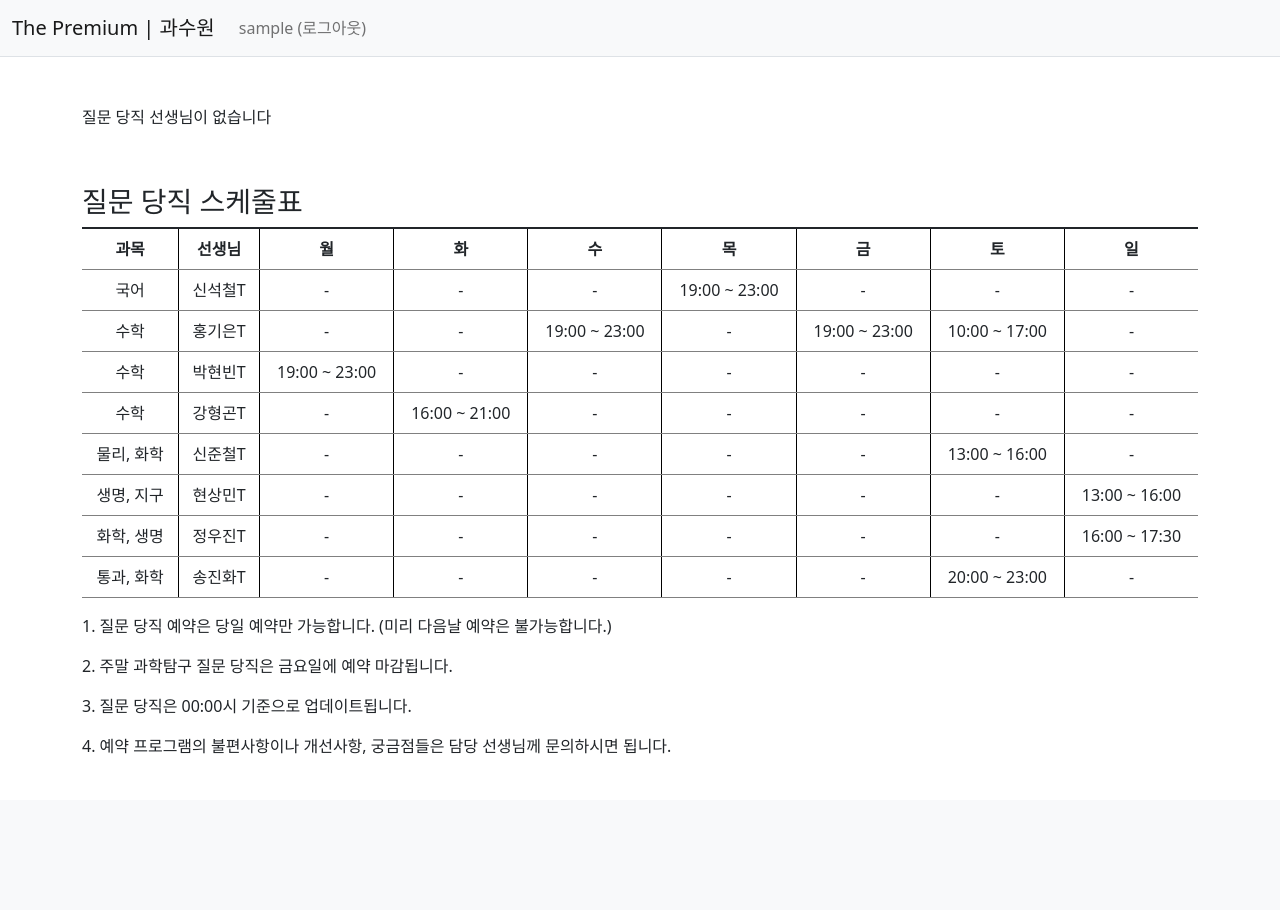
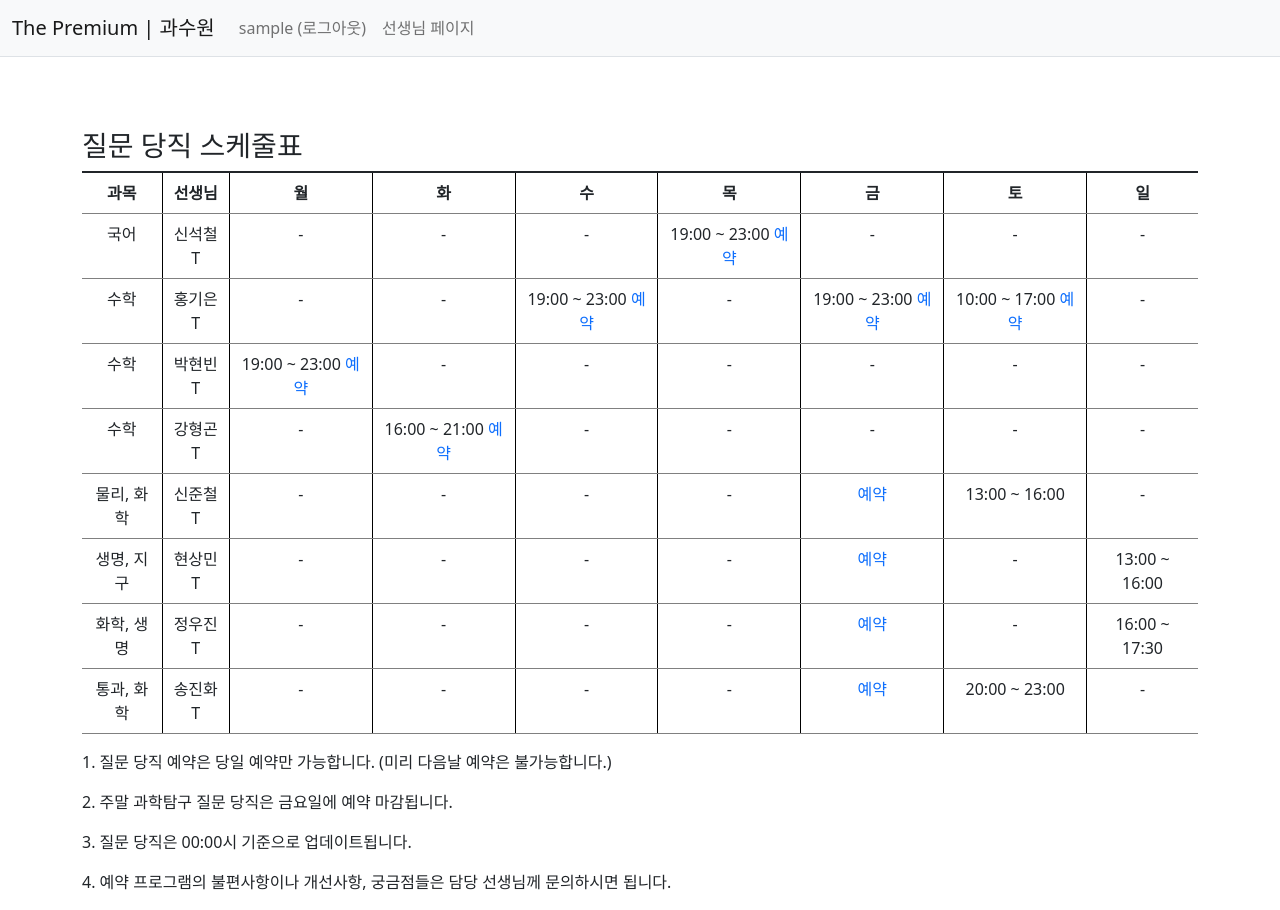
Before and after one commit to jyoooonh/thepremiumgsw, a Django app: page /qna/ in a window 1280 px wide. Before the commit the page ends 754 px from the top, so only its background shows below. Run offline with Django 4.2, Linux system fonts and the light colour scheme; the visitor is signed in with stand-in values (Sample User, id 1); data that the repository does not hold is empty; some libraries are stand-ins or nearby versions.

Commit message:
feat/update 1차 수정

```diff
--- a/templates/navbar.html
+++ b/templates/navbar.html
@@ -26,6 +26,11 @@
                     <a class="nav-link" href="{% url 'common:signup' %}">회원가입</a>
                     {% endif %}
                 </li>
+                <li>
+                    {% if request.user.is_staff %}
+                    <a class="nav-link" href="#">선생님 페이지<a>
+                        {% endif %}
+                </li>
             </ul>
         </div>
     </div>
--- a/templates/qna.html
+++ b/templates/qna.html
@@ -6,19 +6,6 @@
 				<thread> <tr class="table-light"></tr></thread>
 			</table>
 		</tbody>
-			<table class="table">
-			<thread>
-				<tr class="table-light">
-					{% if teacher %} {% for teacher in teacher %}
-					<th>
-						<a href="{% url 'qna:detail' teacher.id %}" style="text-decoration:none">{{ teacher.name }}T</a>
-					</th>
-					{% endfor %} {% else %}
-					<p>질문 당직 선생님이 없습니다</p>
-					{% endif %}
-				</tr>
-			</thread>
-		</table>
 	</br>
 		<h3> 질문 당직 스케줄표 </h3>
 			<table style="border:1px gray; text-align:center;" class="table">
@@ -45,7 +32,9 @@
 						<td> - </td>
 						<td> - </td>
 						<td> - </td>
-						<td> 19:00 ~ 23:00 </td>
+						<td> 19:00 ~ 23:00
+							<a href="{% url 'qna:detail' 1 %}" style="text-decoration:none">예약</a>
+						</td>
 						<td> - </td>
 						<td> - </td>
 						<td> - </td>
@@ -55,16 +44,24 @@
 						<td> 홍기은T </td>
 						<td> - </td>
 						<td> - </td>
-						<td> 19:00 ~ 23:00 </td>
+						<td> 19:00 ~ 23:00
+							<a href="{% url 'qna:detail' 2 %}" style="text-decoration:none">예약</a>
+						</td>
 						<td> - </td>
-						<td> 19:00 ~ 23:00 </td>
-						<td> 10:00 ~ 17:00 </td>
+						<td> 19:00 ~ 23:00
+							<a href="{% url 'qna:detail' 2 %}" style="text-decoration:none">예약</a>
+						</td>
+						<td> 10:00 ~ 17:00
+							<a href="{% url 'qna:detail' 2 %}" style="text-decoration:none">예약</a>
+						</td>
 						<td> - </td>
 					</tr>
 					<tr>
 						<td> 수학 </td>
 						<td> 박현빈T </td>
-						<td> 19:00 ~ 23:00 </td>
+						<td> 19:00 ~ 23:00
+							<a href="{% url 'qna:detail' 3 %}" style="text-decoration:none">예약</a>
+						</td>
 						<td> - </td>
 						<td> - </td>
 						<td> - </td>
@@ -76,7 +73,9 @@
 						<td> 수학 </td>
 						<td> 강형곤T </td>
 						<td> - </td>
-						<td> 16:00 ~ 21:00 </td>
+						<td> 16:00 ~ 21:00
+							<a href="{% url 'qna:detail' 8 %}" style="text-decoration:none">예약</a>
+						</td>
 						<td> - </td>
 						<td> - </td>
 						<td> - </td>
@@ -90,7 +89,7 @@
 						<td> - </td>
 						<td> - </td>
 						<td> - </td>
-						<td> - </td>
+						<td> <a href="{% url 'qna:detail' 4 %}" style="text-decoration:none">예약</a> </td>
 						<td> 13:00 ~ 16:00 </td>
 						<td> - </td>
 					</tr>
@@ -101,7 +100,7 @@
 						<td> - </td>
 						<td> - </td>
 						<td> - </td>
-						<td> - </td>
+						<td> <a href="{% url 'qna:detail' 5 %}" style="text-decoration:none">예약</a> </td>
 						<td> - </td>
 						<td> 13:00 ~ 16:00 </td>
 					</tr>
@@ -112,7 +111,7 @@
 						<td> - </td>
 						<td> - </td>
 						<td> - </td>
-						<td> - </td>
+						<td> <a href="{% url 'qna:detail' 6 %}" style="text-decoration:none">예약</a> </td>
 						<td> - </td>
 						<td> 16:00 ~ 17:30 </td>
 					</tr>
@@ -123,7 +122,7 @@
 						<td> - </td>
 						<td> - </td>
 						<td> - </td>
-						<td> - </td>
+						<td> <a href="{% url 'qna:detail' 7 %}" style="text-decoration:none">예약</a> </td>
 						<td> 20:00 ~ 23:00 </td>
 						<td> - </td>
 					</tr>
--- a/templates/qna_detail.html
+++ b/templates/qna_detail.html
@@ -71,6 +71,8 @@
                         {% endif %}
                     </td>
                 {% endif %}
+            {% else %}
+
             {% endif %}
             {% endfor %}
             </tr>
```
Also changed, not shown: templates/teacher_page.html (added, +27 -0 lines).
